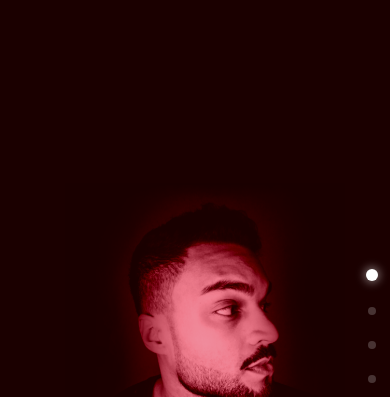
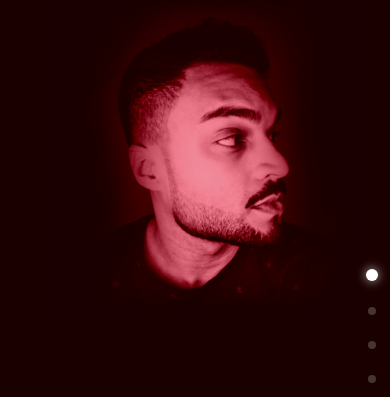
Before and after one commit to LeAmSa/portfolio-project, a plain HTML site: page index.html in a window 390 px wide. Shown: the part 79-476 px from the top of the page. Drawn offline with nearby package versions, Linux system fonts and the light colour scheme.

Commit message:
Update home img position

```diff
--- a/styles/style.css
+++ b/styles/style.css
@@ -842,6 +842,11 @@ body {
         font-size: 1em;
     }
 
+    .content.home .image-ct {
+        position: absolute;
+        top: 60px;
+    }
+
     /* ====== ABOUT SLIDE ====== */
 
     .about-info-ct {
```
